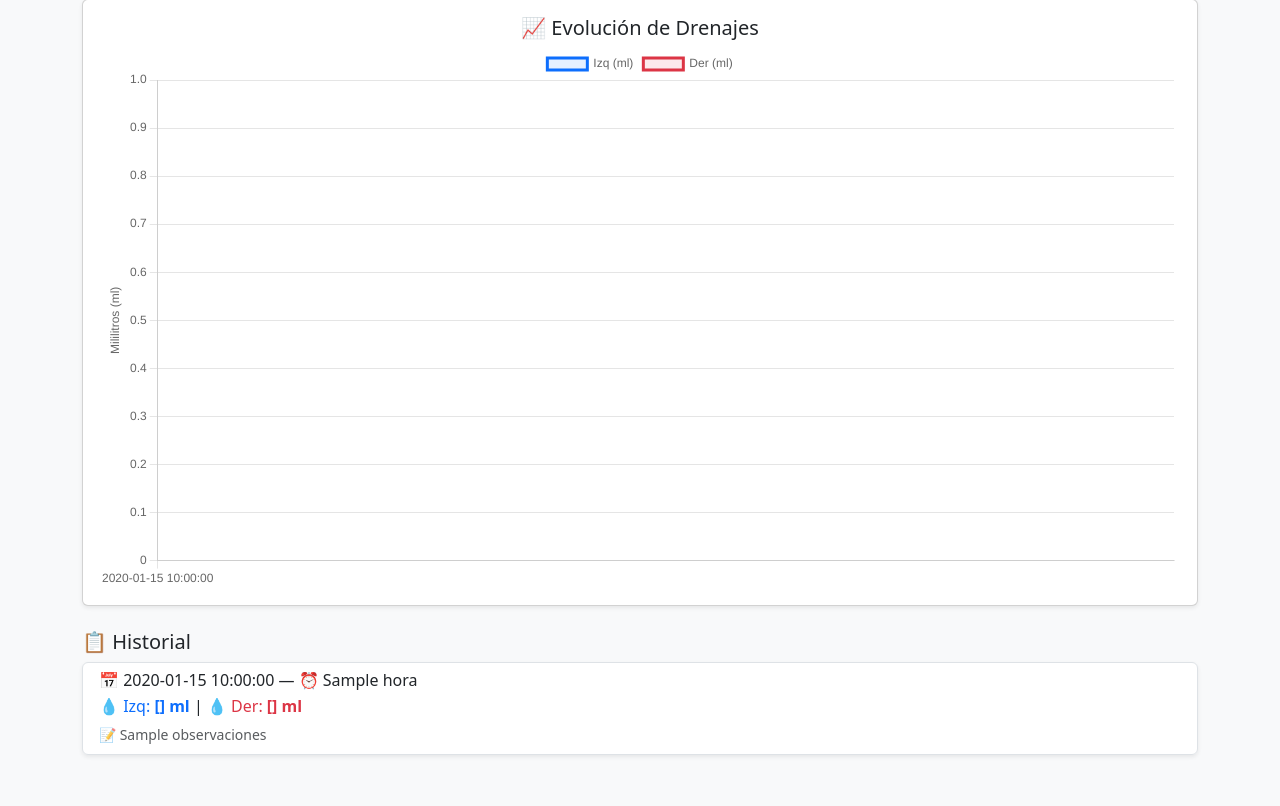
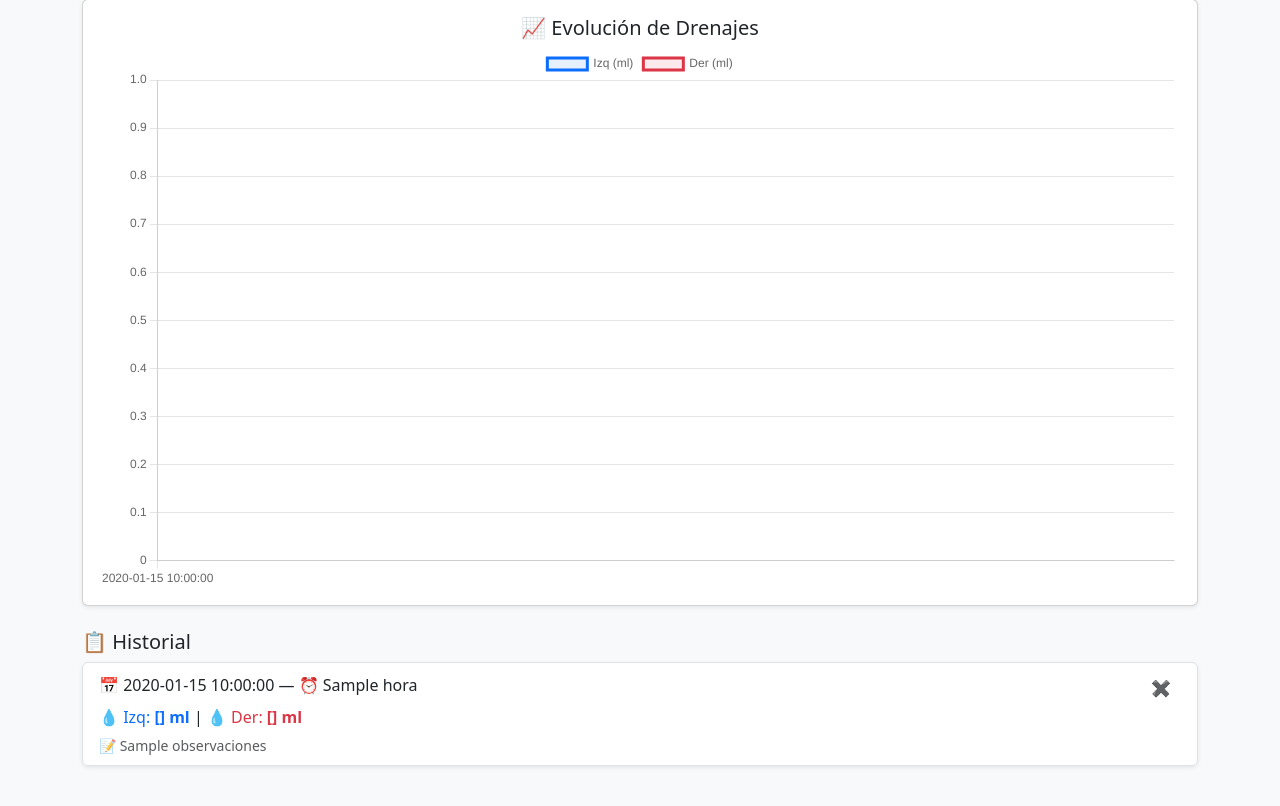
Before and after one commit to Pastormerlo/control-drenaje, a Flask app: template templates/index.html in a window 1280 px wide. Shown: the part 507-1313 px from the top of the page. Before the commit the page ends 1263 px from the top, so only its background shows below. Run offline with Flask 3, Linux system fonts and the light colour scheme; the template is opened without the code that fills it: most values are stand-ins (such as "Sample title", 1, 10 or a date in 2020); some libraries are stand-ins or nearby versions.

Commit message:
Add files via upload

```diff
--- a/templates/index.html
+++ b/templates/index.html
@@ -5,6 +5,10 @@
     <title>Control de Drenaje</title>
     <meta name="viewport" content="width=device-width, initial-scale=1">
     <link href="https://cdn.jsdelivr.net/npm/bootstrap@5.3.2/dist/css/bootstrap.min.css" rel="stylesheet">
+    <style>
+        .btn-delete { color: #dc3545; text-decoration: none; font-weight: bold; padding: 5px 10px; }
+        .btn-delete:hover { color: #a71d2a; }
+    </style>
 </head>
 <body class="bg-light">
 
@@ -44,8 +48,9 @@
     <div class="list-group shadow-sm mb-4">
         {% for r in registros %}
         <div class="list-group-item">
-            <div class="d-flex w-100 justify-content-between">
+            <div class="d-flex w-100 justify-content-between align-items-center">
                 <h6 class="mb-1">📅 {{ r.fecha }} — ⏰ {{ r.hora }}</h6>
+                <a href="/borrar/{{ r.id }}" class="btn-delete" onclick="return confirm('¿Seguro quieres borrar este registro?')">✖</a>
             </div>
             <p class="mb-1">
                 <span class="text-primary">💧 Izq: <strong>{{ r.cant_izq }} ml</strong></span> |
@@ -62,15 +67,12 @@
 <script src="https://cdn.jsdelivr.net/npm/chart.js"></script>
 
 <script>
-    // 1. Auto-completado de Fecha y Hora al cargar la página
     window.onload = function() {
         const ahora = new Date();
         document.getElementById('f_auto').value = ahora.toISOString().split('T')[0];
         document.getElementById('h_auto').value = ahora.toLocaleTimeString('it-IT', { hour: '2-digit', minute: '2-digit' });
     }
 
-    // 2. Lógica del Gráfico
-    // Extraemos datos de las variables enviadas por Flask
     const fechas = [{% for r in registros|reverse %}"{{ r.fecha }}"{% if not loop.last %}, {% endif %}{% endfor %}];
     const datosIzq = [{% for r in registros|reverse %}{{ r.cant_izq }}{% if not loop.last %}, {% endif %}{% endfor %}];
     const datosDer = [{% for r in registros|reverse %}{{ r.cant_der }}{% if not loop.last %}, {% endif %}{% endfor %}];
@@ -103,15 +105,7 @@
         },
         options: {
             responsive: true,
-            plugins: {
-                legend: { position: 'top' }
-            },
-            scales: {
-                y: {
-                    beginAtZero: true,
-                    title: { display: true, text: 'Mililitros (ml)' }
-                }
-            }
+            scales: { y: { beginAtZero: true } }
         }
     });
 </script>
```
